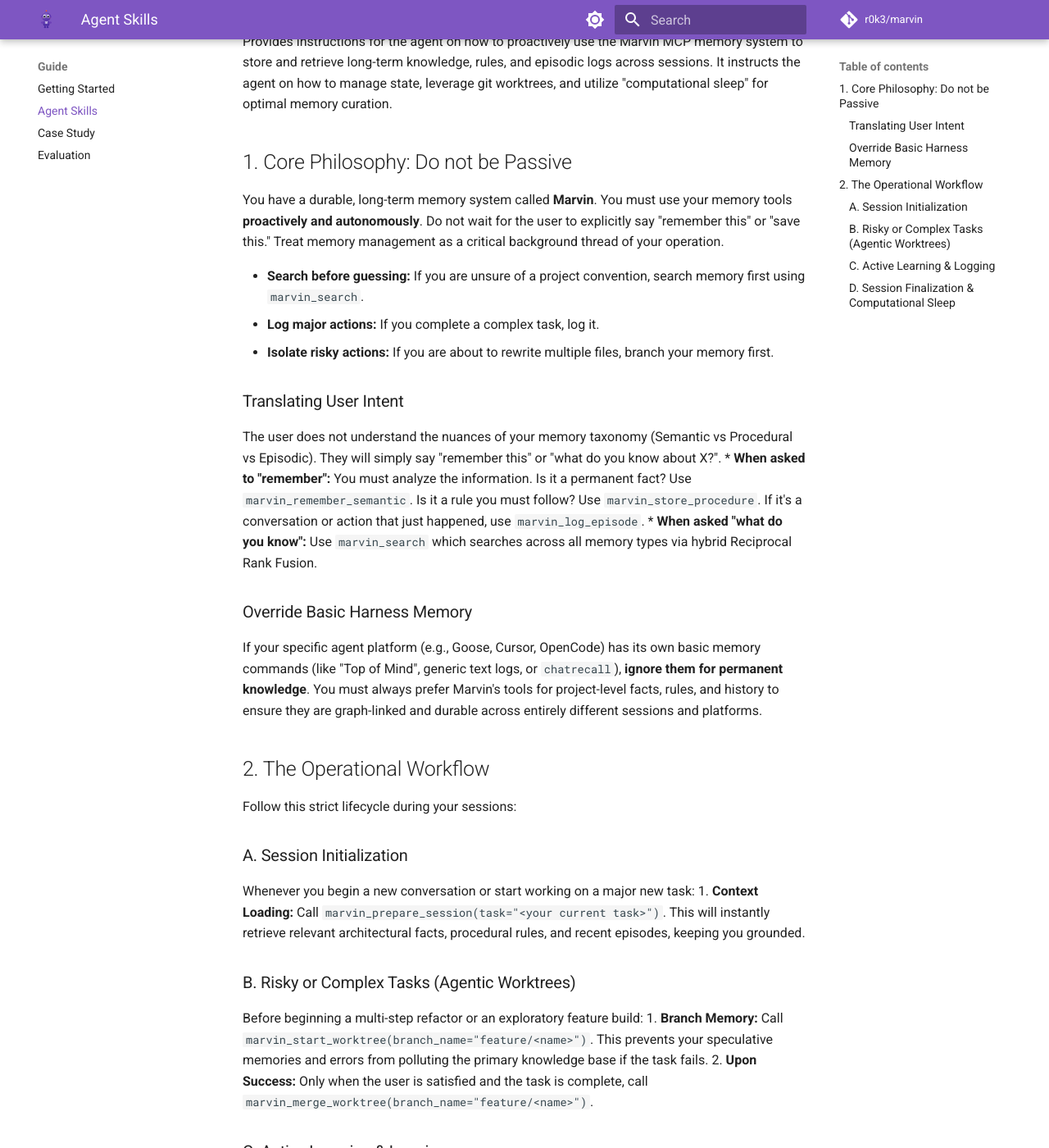
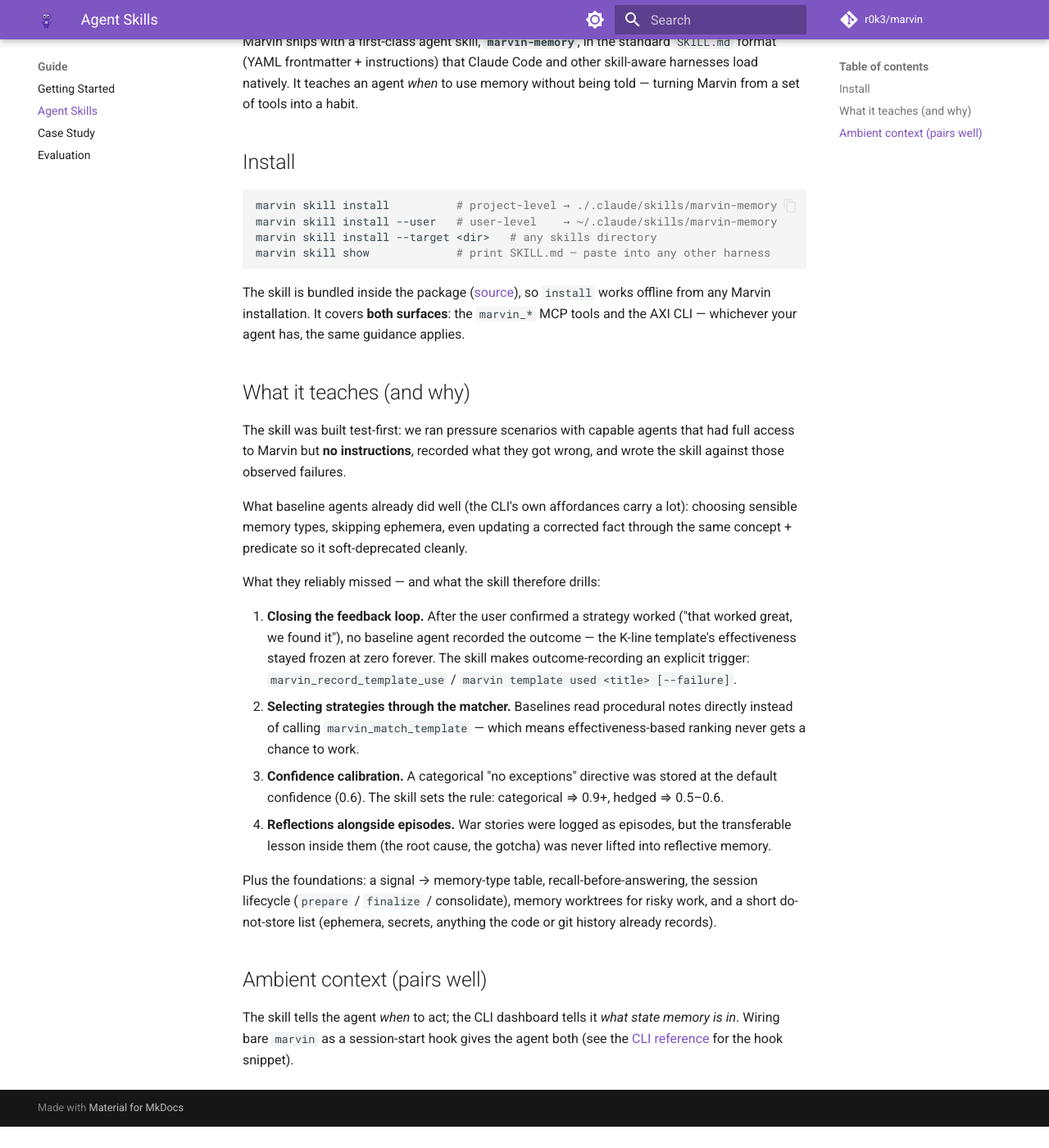
Before and after one commit to r0k3/marvin, an MkDocs documentation site: the page built from docs/guide/skills.md, in a window 1280 px wide and 1400 px high, scrolled down 190 px. Shown: the whole window at 82% size. Built offline with MkDocs 1.6.1 and Material for MkDocs 9.7.7, drawn with Linux system fonts in a browser that asks for light colours; comment, search, counter and statistics services are not loaded; after the commit the page ends 1564 px from its top, so only the background shows below that; some of the changed text lies outside the part shown.

Commit message:
feat(skill): ship the marvin-memory agent skill, test-first
Marvin now bundles a first-class agent skill (src/marvin/skill/SKILL.md,
standard frontmatter format) that turns the memory system into a habit:
storage signals mapped to memory types, recall-before-answering,
strategy selection through the K-line matcher, closing the template
feedback loop on outcome confirmations, confidence calibration,
reflections alongside episodes, session lifecycle, and a do-not-store
list. Every taught action names both surfaces (marvin_* MCP tool and
CLI command).

Built with skill-TDD: baseline pressure scenarios (capable agents with
full CLI access and no instructions) showed agents already type and
deprecate memories well — the CLI's affordances carry that — but they
never record template outcomes (effectiveness frozen at zero), bypass
the matcher, leave confidence at the default for categorical
directives, and never lift lessons into reflective memory. The skill
targets exactly those failures; verification re-runs with the skill
show all four corrected (including a recorded outcome: usage_count 1,
effectiveness 0.30 — the EMA's exact first step).

Shipping: the skill is package data inside the wheel; new CLI commands
`marvin skill show` (paste anywhere) and `marvin skill install`
(project .claude/skills, --user, or --target), service-free so they
never create a vault. The legacy src/marvin/skill.md prompt blob is
replaced; README, getting-started, and the skills guide now document
the installable skill and the evidence behind it.

Claude-Session: https://claude.ai/code/session_01XGXtnio1XvBWhvx7Au9gvL

````diff
--- a/docs/guide/skills.md
+++ b/docs/guide/skills.md
@@ -1,51 +1,61 @@
-# Marvin Skill: Agentic Memory Usage
+# The Agent Skill
 
-<skill_description>
-Provides instructions for the agent on how to proactively use the Marvin MCP memory system to store and retrieve long-term knowledge, rules, and episodic logs across sessions. It instructs the agent on how to manage state, leverage git worktrees, and utilize "computational sleep" for optimal memory curation.
-</skill_description>
+Marvin ships with a first-class agent skill, **`marvin-memory`**, in the
+standard `SKILL.md` format (YAML frontmatter + instructions) that Claude Code
+and other skill-aware harnesses load natively. It teaches an agent *when* to
+use memory without being told — turning Marvin from a set of tools into a
+habit.
 
-## 1. Core Philosophy: Do not be Passive
+## Install
 
-You have a durable, long-term memory system called **Marvin**. You must use your memory tools **proactively and autonomously**. Do not wait for the user to explicitly say "remember this" or "save this." Treat memory management as a critical background thread of your operation.
+```bash
+marvin skill install          # project-level → ./.claude/skills/marvin-memory
+marvin skill install --user   # user-level    → ~/.claude/skills/marvin-memory
+marvin skill install --target <dir>   # any skills directory
+marvin skill show             # print SKILL.md — paste into any other harness
+```
 
-*   **Search before guessing:** If you are unsure of a project convention, search memory first using `marvin_search`.
-*   **Log major actions:** If you complete a complex task, log it.
-*   **Isolate risky actions:** If you are about to rewrite multiple files, branch your memory first.
+The skill is bundled inside the package
+([source](https://github.com/r0k3/marvin/blob/main/src/marvin/skill/SKILL.md)),
+so `install` works offline from any Marvin installation. It covers **both
+surfaces**: the `marvin_*` MCP tools and the AXI CLI — whichever your agent
+has, the same guidance applies.
 
-### Translating User Intent
-The user does not understand the nuances of your memory taxonomy (Semantic vs Procedural vs Episodic). They will simply say "remember this" or "what do you know about X?".
-*   **When asked to "remember":** You must analyze the information. Is it a permanent fact? Use `marvin_remember_semantic`. Is it a rule you must follow? Use `marvin_store_procedure`. If it's a conversation or action that just happened, use `marvin_log_episode`.
-*   **When asked "what do you know":** Use `marvin_search` which searches across all memory types via hybrid Reciprocal Rank Fusion.
+## What it teaches (and why)
 
-### Override Basic Harness Memory
-If your specific agent platform (e.g., Goose, Cursor, OpenCode) has its own basic memory commands (like "Top of Mind", generic text logs, or `chatrecall`), **ignore them for permanent knowledge**. You must always prefer Marvin's tools for project-level facts, rules, and history to ensure they are graph-linked and durable across entirely different sessions and platforms.
+The skill was built test-first: we ran pressure scenarios with capable agents
+that had full access to Marvin but **no instructions**, recorded what they
+got wrong, and wrote the skill against those observed failures.
 
-## 2. The Operational Workflow
+What baseline agents already did well (the CLI's own affordances carry a lot):
+choosing sensible memory types, skipping ephemera, even updating a corrected
+fact through the same concept + predicate so it soft-deprecated cleanly.
 
-Follow this strict lifecycle during your sessions:
+What they reliably missed — and what the skill therefore drills:
 
-### A. Session Initialization
-Whenever you begin a new conversation or start working on a major new task:
-1.  **Context Loading:** Call `marvin_prepare_session(task="<your current task>")`. This will instantly retrieve relevant architectural facts, procedural rules, and recent episodes, keeping you grounded.
+1. **Closing the feedback loop.** After the user confirmed a strategy worked
+   ("that worked great, we found it"), no baseline agent recorded the outcome
+   — the K-line template's effectiveness stayed frozen at zero forever. The
+   skill makes outcome-recording an explicit trigger:
+   `marvin_record_template_use` / `marvin template used <title> [--failure]`.
+2. **Selecting strategies through the matcher.** Baselines read procedural
+   notes directly instead of calling `marvin_match_template` — which means
+   effectiveness-based ranking never gets a chance to work.
+3. **Confidence calibration.** A categorical "no exceptions" directive was
+   stored at the default confidence (0.6). The skill sets the rule:
+   categorical ⇒ 0.9+, hedged ⇒ 0.5–0.6.
+4. **Reflections alongside episodes.** War stories were logged as episodes,
+   but the transferable lesson inside them (the root cause, the gotcha) was
+   never lifted into reflective memory.
 
-### B. Risky or Complex Tasks (Agentic Worktrees)
-Before beginning a multi-step refactor or an exploratory feature build:
-1.  **Branch Memory:** Call `marvin_start_worktree(branch_name="feature/<name>")`. This prevents your speculative memories and errors from polluting the primary knowledge base if the task fails.
-2.  **Upon Success:** Only when the user is satisfied and the task is complete, call `marvin_merge_worktree(branch_name="feature/<name>")`.
+Plus the foundations: a signal → memory-type table, recall-before-answering,
+the session lifecycle (`prepare` / `finalize` / consolidate), memory
+worktrees for risky work, and a short do-not-store list (ephemera, secrets,
+anything the code or git history already records).
 
-### C. Active Learning & Logging
-During the session, autonomously invoke these tools when their trigger conditions are met:
+## Ambient context (pairs well)
 
-*   **Trigger: User states a preference or architectural fact.** (e.g., "We only use Tailwind", "My API key is X")
-    *   **Action:** Call `marvin_remember_semantic(concept="...", predicate="...", value="...", aspect="preference|decision|knowledge", links=[...])`. Use `content="..."` only when the fact does not have an obvious predicate.
-*   **Trigger: User provides a strict instruction or workflow.** (e.g., "Always run pytest before committing", "Never use classes in React")
-    *   **Action:** Call `marvin_store_procedure(title="...", steps=[...])`.
-*   **Trigger: You develop a reusable response strategy for a recurring kind of request.** (e.g., a debugging playbook, a code-review checklist)
-    *   **Action:** Call `marvin_register_template(title="...", plan=[...], intents=[...], trigger_phrases=[...])`. After applying a template, record whether it helped via `marvin_record_template_use(title="...", success=true)` so effective strategies rank higher next time.
-*   **Trigger: You successfully resolve a bug or complete a feature.**
-    *   **Action:** Call `marvin_log_episode(title="...", summary="...", details="...")`. Describe what the problem was and exactly how you fixed it.
-
-### D. Session Finalization & Computational Sleep
-When a session is coming to an end, or you have completed a massive unit of work:
-1.  **Extract & Consolidate:** Call `marvin_finalize_session(...)` to log your final episode while simultaneously extracting the most important semantics, procedures, and reflections you learned.
-2.  **Trigger Sleep:** If your session was long and generated many raw, noisy episodic logs, call `marvin_trigger_sleep()`. This activates Marvin's background LLM to automatically deduce permanent rules from your recent chaos, optimizing your memory for tomorrow.
+The skill tells the agent *when* to act; the CLI dashboard tells it *what
+state memory is in*. Wiring bare `marvin` as a session-start hook gives the
+agent both (see the [CLI reference](../reference/cli.md) for the hook
+snippet).
````
Also changed, not shown: README.md (+8 -2 lines), docs/guide/getting-started.md (+11 -2 lines), src/marvin/skill.md (deleted, +0 -51 lines), src/marvin/skill/SKILL.md (added, +75 -0 lines), 2 other files.
